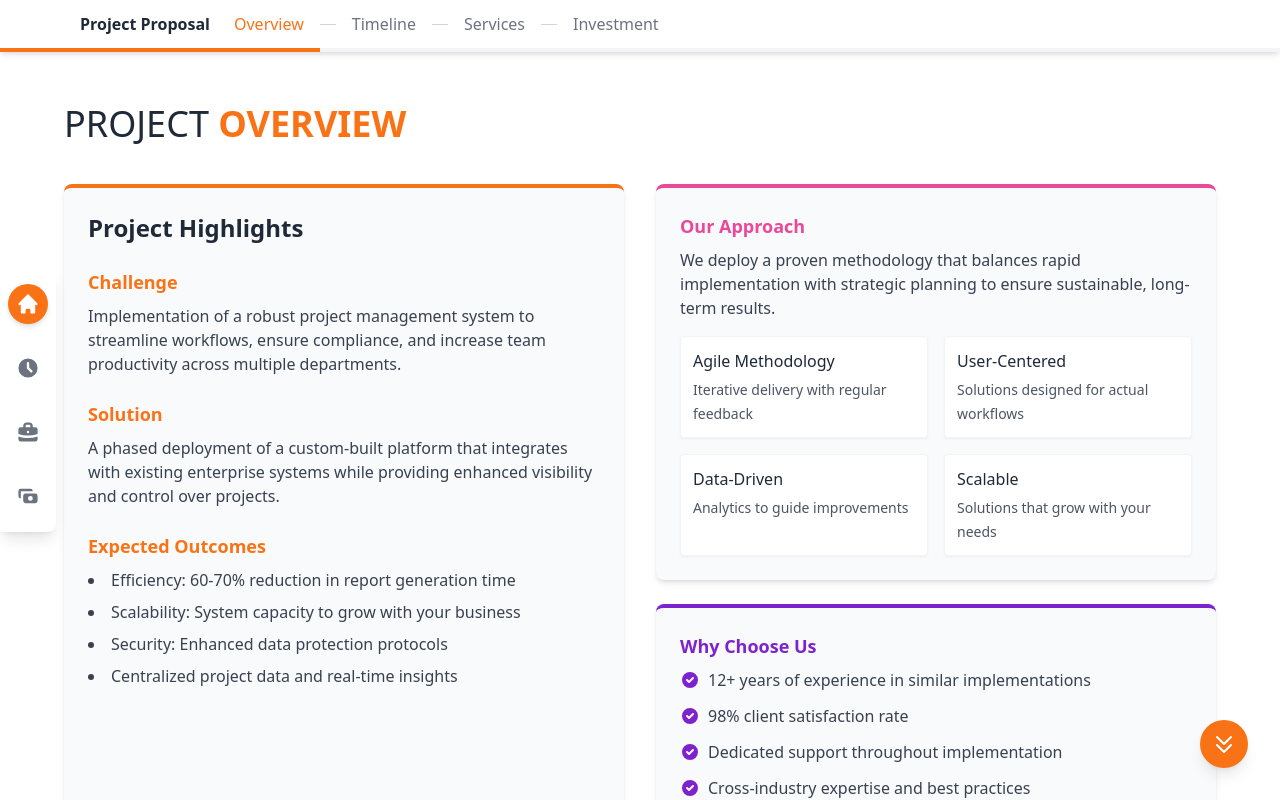
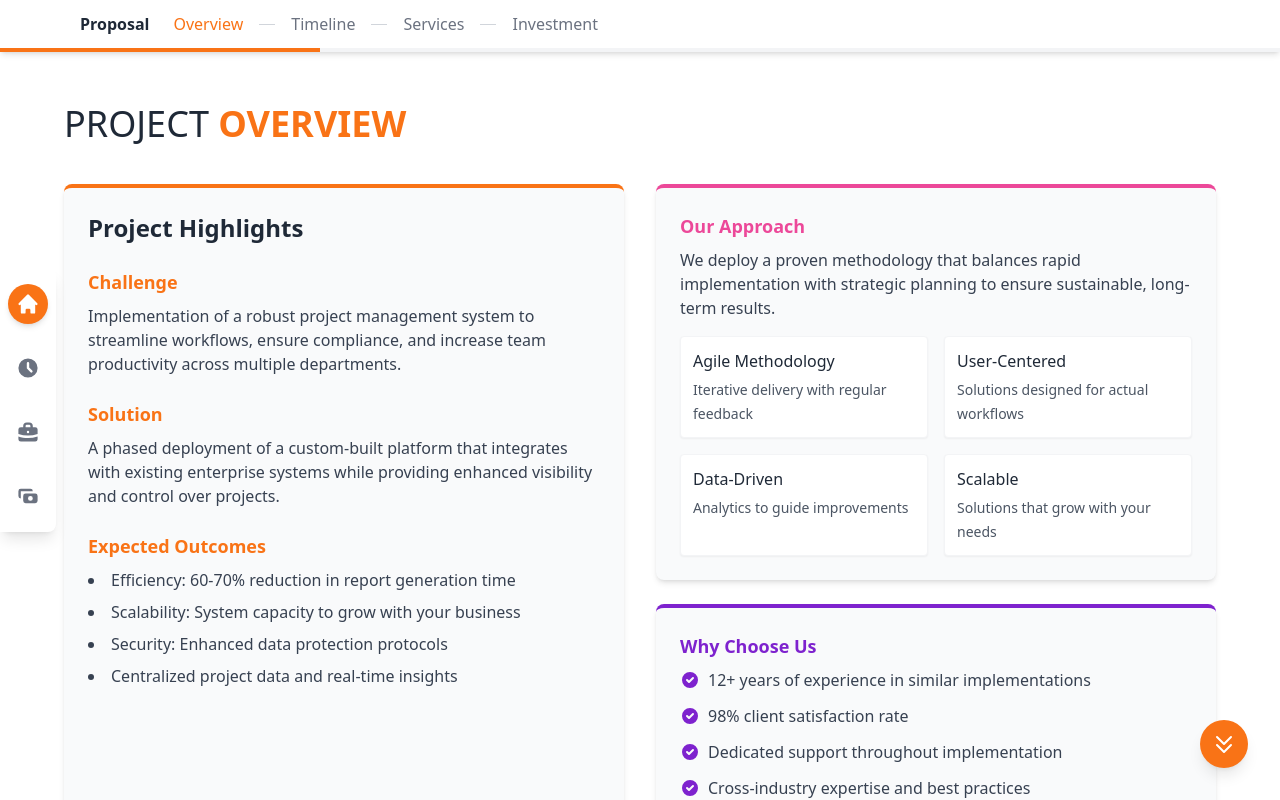
Before and after one commit to nikhil-thakur/RenaissanceProposal, a React (Create React App) app: page / in a window 1280 px wide. Shown: the top 800 px of the page. Built offline with nearby package versions, Linux system fonts and the light colour scheme.

Commit message:
Updated headline

```diff
--- a/src/components/ProposalContainer.js
+++ b/src/components/ProposalContainer.js
@@ -113,7 +113,7 @@ const ProposalContainer = () => {
             {/* Progress indicator at top */}
             <div className="fixed top-0 left-0 right-0 z-50 bg-white shadow-md">
                 <div className="max-w-6xl mx-auto px-4 py-3 flex items-center">
-                    <div className="mr-6 font-bold text-gray-800">Project Proposal</div>
+                    <div className="mr-6 font-bold text-gray-800">Proposal</div>
                     <div className="flex-1 flex items-center">
                         <div
                             className={`mr-4 cursor-pointer transition-colors ${activeSection === 'overview' ? 'text-orange-500 font-medium' : 'text-gray-500'}`}
```
